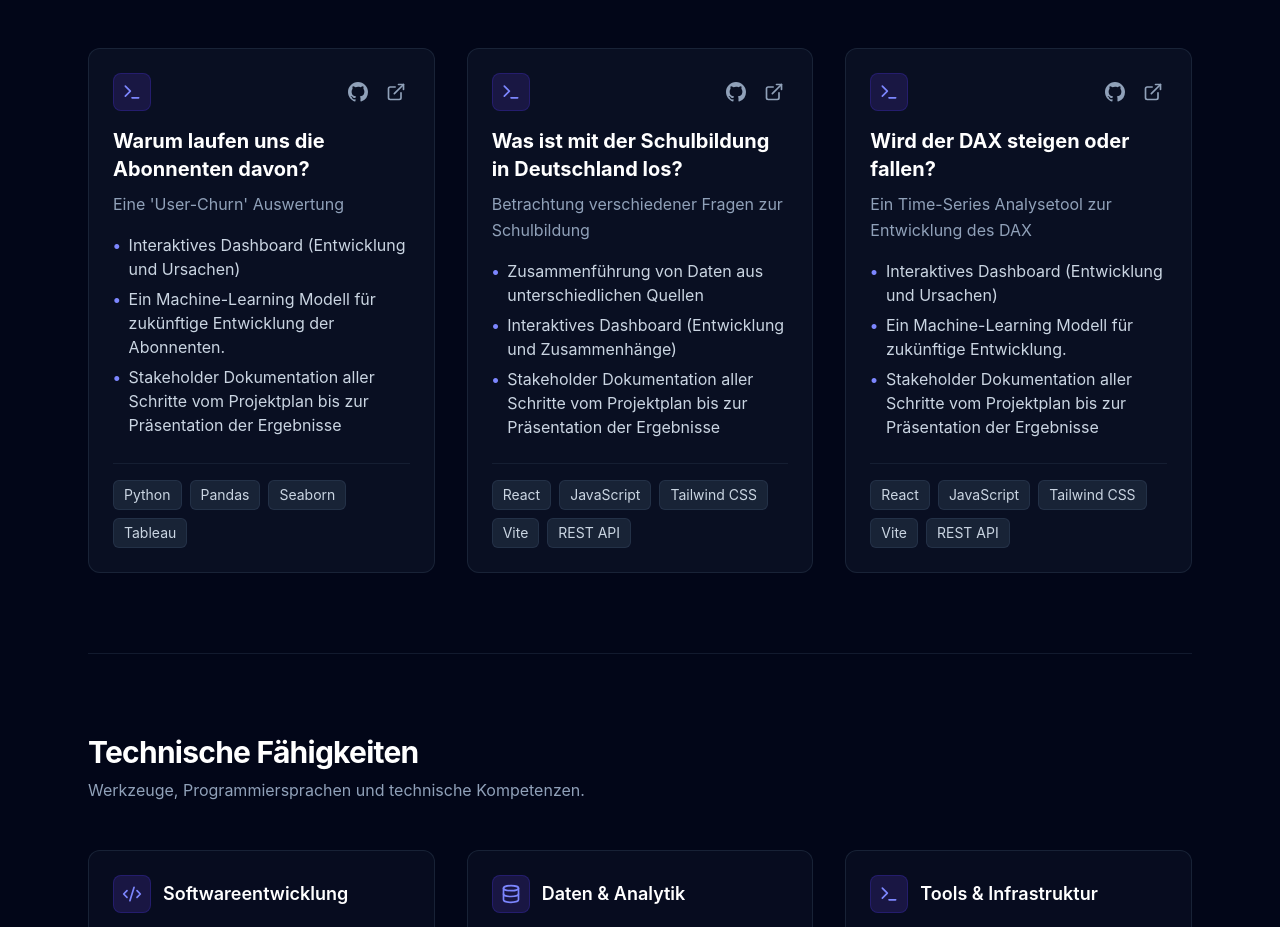
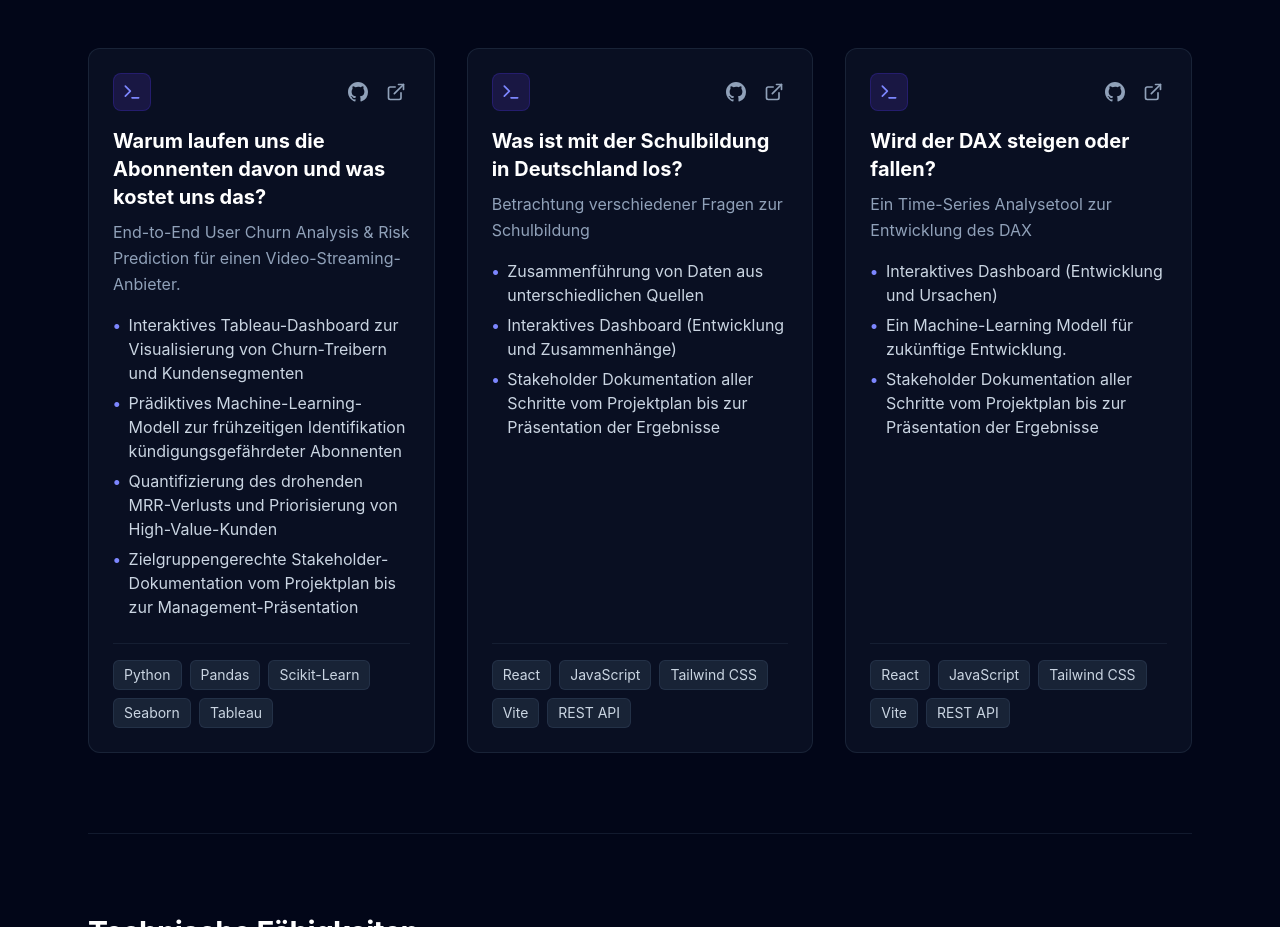
Before and after one commit to birgit2704/data_analysis_and_machine_learning_portfolio_2026, a React (Vite) app: page / in a window 1280 px wide. Shown: the part 1006-1933 px from the top of the page. Built offline with nearby package versions, Linux system fonts and the light colour scheme.

Commit message:
project 1 description

```diff
--- a/src/data/portfolioData.js
+++ b/src/data/portfolioData.js
@@ -68,15 +68,17 @@ export const portfolioData = {
     projects: [
       {
         id: 1,
-        title: "Why do we lose subscriptions?",
-        description: "A user churn evaluation",
-        tags: ["Python", "Pandas", "Seaborn", "Tableau"],
+        title: "Subscriber Churn Analysis & Risk Prediction",
+        description:
+          "End-to-end data analysis and machine learning project identifying key churn drivers for a video streaming service.",
+        tags: ["Python", "Pandas", "Scikit-Learn", "Seaborn", "Tableau"],
         outcomes: [
-          "Interactive dashboard (Development and Causes)",
-          "Machine Learning model predictiong future subscriptions",
-          "Stakeholder documentation of all project steps from project plan to final presentation",
+          "Interactive Tableau dashboard visualizing churn trends, user engagement, and key risk factors",
+          "Predictive machine learning model to detect at-risk subscribers prior to cancellation",
+          "Financial loss assessment (MRR impact) and prioritized high-value retention list",
+          "Tailored stakeholder documentation covering the full lifecycle from project plan to executive summary",
         ],
-        githubUrl: "https://github.com",
+        githubUrl: "https://github.com/birgit2704/churn_prediciton",
         liveUrl: "https://example.com",
       },
       {
@@ -247,15 +249,17 @@ export const portfolioData = {
     projects: [
       {
         id: 1,
-        title: "Warum laufen uns die Abonnenten davon?",
-        description: "Eine 'User-Churn' Auswertung",
-        tags: ["Python", "Pandas", "Seaborn", "Tableau"],
+        title: "Warum laufen uns die Abonnenten davon und was kostet uns das?",
+        description:
+          "End-to-End User Churn Analysis & Risk Prediction für einen Video-Streaming-Anbieter.",
+        tags: ["Python", "Pandas", "Scikit-Learn", "Seaborn", "Tableau"],
         outcomes: [
-          "Interaktives Dashboard (Entwicklung und Ursachen)",
-          "Ein Machine-Learning Modell für zukünftige Entwicklung der Abonnenten.",
-          "Stakeholder Dokumentation aller Schritte vom Projektplan bis zur Präsentation der Ergebnisse",
+          "Interaktives Tableau-Dashboard zur Visualisierung von Churn-Treibern und Kundensegmenten",
+          "Prädiktives Machine-Learning-Modell zur frühzeitigen Identifikation kündigungsgefährdeter Abonnenten",
+          "Quantifizierung des drohenden MRR-Verlusts und Priorisierung von High-Value-Kunden",
+          "Zielgruppengerechte Stakeholder-Dokumentation vom Projektplan bis zur Management-Präsentation",
         ],
-        githubUrl: "https://github.com",
+        githubUrl: "https://github.com/birgit2704/churn_prediciton",
         liveUrl: "https://example.com",
       },
       {
```
